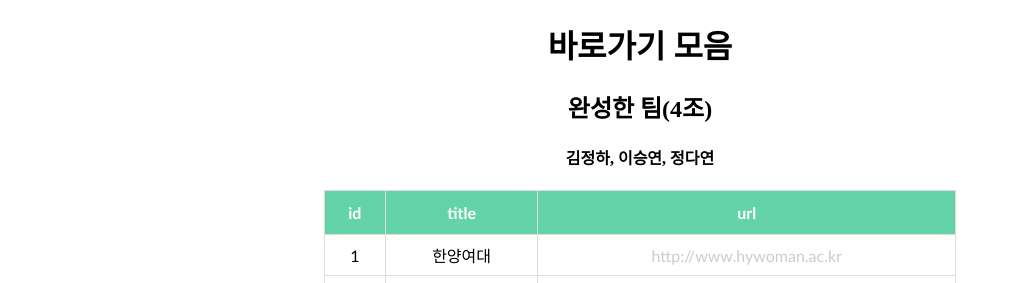
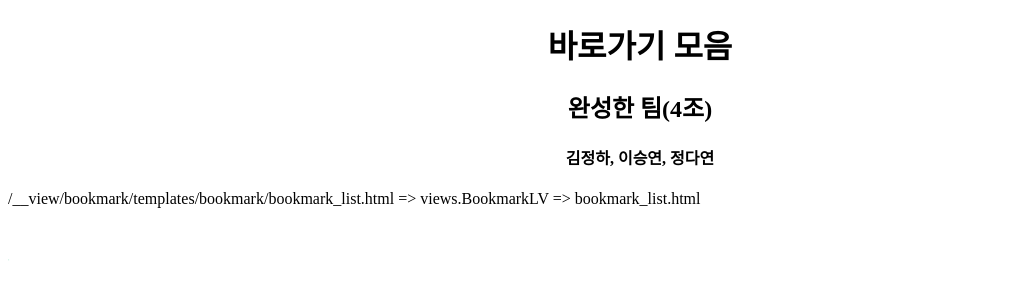
Before and after one commit to jeounghaa/blog, a Django app: template bookmark/templates/bookmark/bookmark_list.html in a window 1280 px wide. Shown: the top 283 px of the page, without its empty margins (0-1011 px from the left). Run offline with Django 3.2, Linux system fonts and the light colour scheme; the template is opened without the code that fills it, so the values that code supplies are empty.

Commit message:
Changed ...

```diff
--- a/bookmark/templates/bookmark/bookmark_list.html
+++ b/bookmark/templates/bookmark/bookmark_list.html
@@ -60,41 +60,57 @@
             <h2>완성한 팀(4조)</h2>
             <h4>김정하, 이승연, 정다연</h4>
         </div>
-            <table id="tid">
+        {% if request.path == "/bookmark_t_CBV/" %}
+            <table id="tbl" >
                 <tr>
                     <th>id</th>
                     <th>title</th>
                     <th>url</th>
                 </tr>
-                <tr>
-                    <td>1</td>
-                    <td>한양여대</td>
-                    <td>
-                        <a href="/bookmark/1/">
-                            http://www.hywoman.ac.kr
+                {% for bookmark in object_list %} <!-- 디폴트 컨텍스트 변수가 objecct_list -->
+                    <tr>
+                        <td>{{ bookmark.id }}</td>
+                        <td>{{ bookmark.title }}</td>
+                        <td>
+                            <!-- name이 'detail'인 url 패턴으로 연결하되
+                            bookmark.id가 pk 매개변수로 지정되어
+                            /bookmark/99/와 같은 url 패턴으로 처리됨.
+                            따라서 BookmarkDV.as_view() 메소드가 담당하여
+                            bookmark_detail.html로 연결함.  -->
+                            <a href="{% url 'detail' bookmark.id %}">
+                                {{ bookmark.url }}
+                            </a>
+                        </td>
+                    </tr>
+                {% endfor %}
+            </table>
+        {% else %}
+            <p>{{request.path}} => views.BookmarkLV => bookmark_list.html</p>
+            <!--원래 교과서 스타일-->
+            <ul>
+                {% for bookmark in object_list %} <!--
+                    object_list 내부의 모든 bookmark에 대하여 반복 처리
+                    BookmarkLV 클래스형 뷰에서 설명한
+                    디폴트 컨텍스트 변수 object_list를 인수로 받아서 활용하고 있음 -->
+                    <li><!-- name이 'detail'인 url 패턴으로 연결하되
+                        bookmark.id가 pk 매개변수로 지정되어
+                        /bookmark/99/와 같은 url 패턴으로 처리됨.
+                        따라서 BookmarkDV.as_view() 메소드가 담당하여
+                        bookmark_detail.html로 연결함.  -->
+                        <a href="{% url 'detail' bookmark.id %}">
+                            {{ bookmark }}<!--
+                            {{ bookmark }} 템플릿 변수는
+                            Bookmark 테이블의 특정 레코드 하나를 의미하며,
+                            즉 Bookmark 클래스의 특정 객체를 의미하며,
+                            디폴트 컨텍스트 변수 object에 해당함.
+                            <ul> <li> 요소로 bookmark 객체를 지정하면
+                            bookmark.title이 출력되도록
+                            bookmark.models.Bookmark.__str__()에서 지정하였음. -->
                         </a>
-                    </td>
-                </tr>
-                <tr>
-                    <td>2</td>
-                    <td>구글</td>
-                    <td>
-                        <a href="/bookmark/2/">
-                            http://www.google.co.kr
-                        </a>
-                    </td>
-                </tr>
-                <tr>
-                    <td>3</td>
-                    <td>네이버</td>
-                    <td>
-                        <a href="/bookmark/3">
-                            https://www.naver.com
-                        </a>
-                    </td>
-                </tr>
-            </table>
-    </div>
+                    </li>
+                {% endfor %}
+            </ul>
+        {% endif %}
     <br/>
     <marquee loop="infinite" direction="right" id="mar">재생시켜 주세요</marquee>
     <div  class="youtubeWrap">
```
